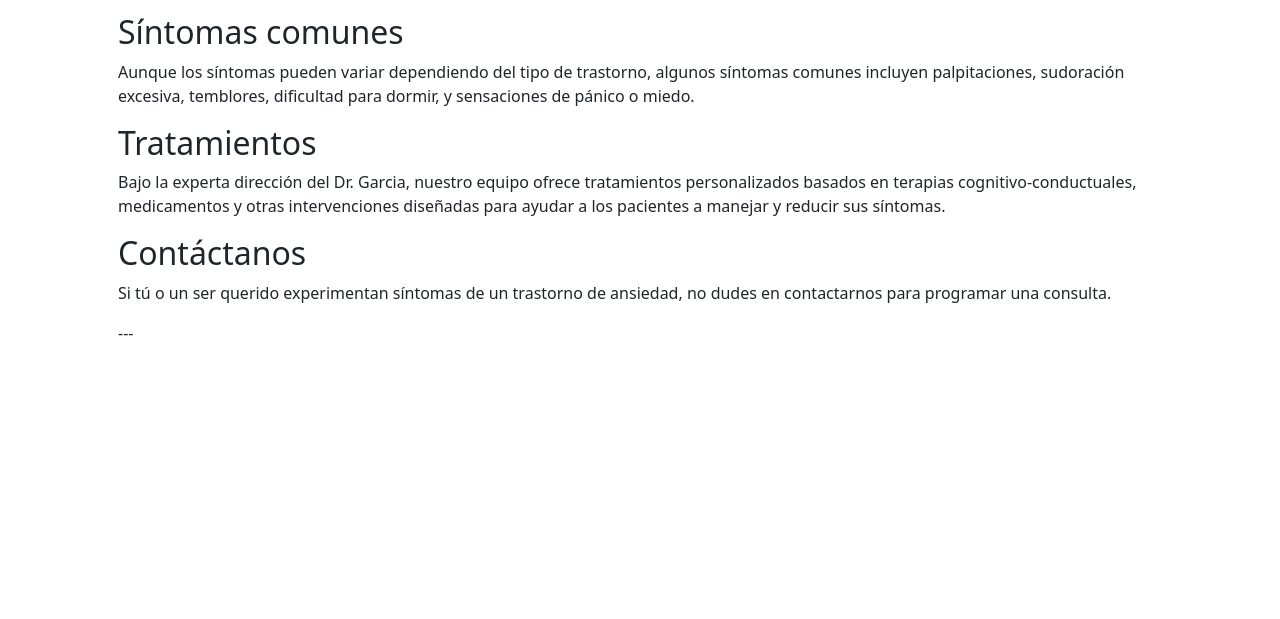
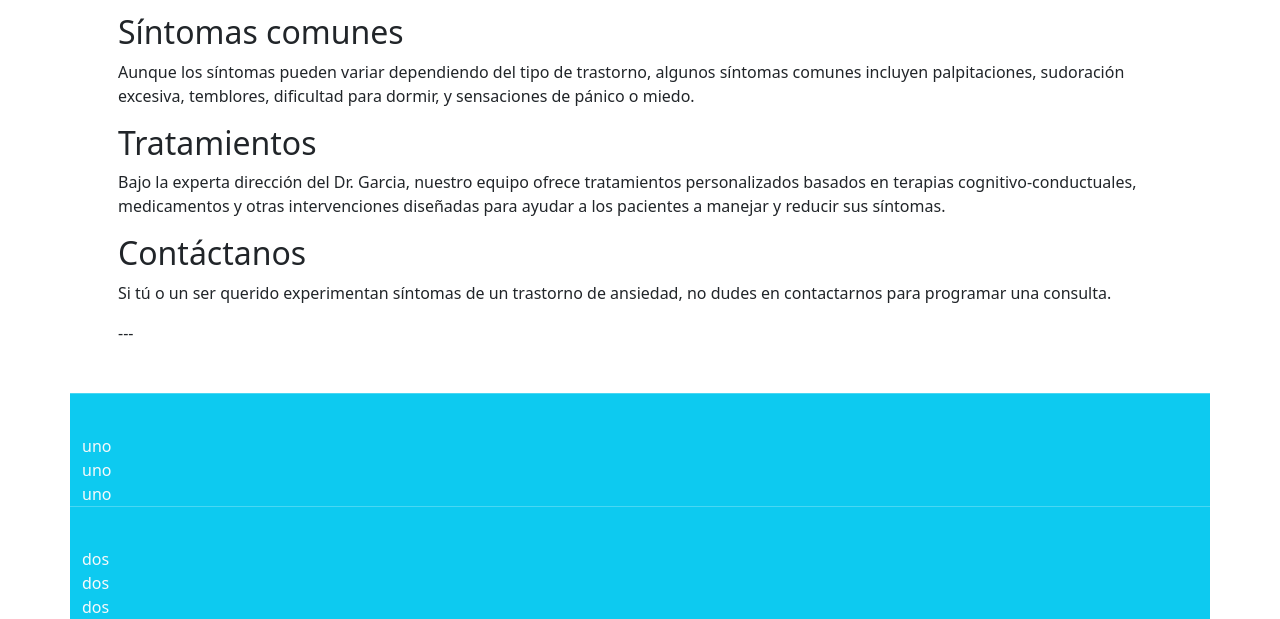
Before and after one commit to qecul/drgarcia.ar, a plain HTML site: page ansiedad.html in a window 1280 px wide. Shown: the part 691-1310 px from the top of the page. Before the commit the page ends 1084 px from the top, so only its background shows below. Drawn offline with nearby package versions, Linux system fonts and the light colour scheme.

Commit message:
ansiedad

```diff
--- a/ansiedad.html
+++ b/ansiedad.html
@@ -135,6 +135,26 @@ Los trastornos de ansiedad son afecciones caracterizadas por sentimientos de pre
 </p>
 ---
 </div>
+
+<footer>
+    <div class="container text-light bg-info" >
+    <div class="row">
+        <hr text-light>
+    <div class="col-md-6">
+    <br> uno
+    <br> uno
+    <br> uno
+    <br></div>
+    <br>
+     <hr text-light>
+     <div class="col-md-6">
+        <br> dos
+        <br> dos
+        <br> dos
+        <br></div>
+    </div>
+    </div>
+</footer>
     <script src="https://cdnjs.cloudflare.com/ajax/libs/jquery/3.6.0/jquery.min.js"></script>
 </body>
 </html>
```
